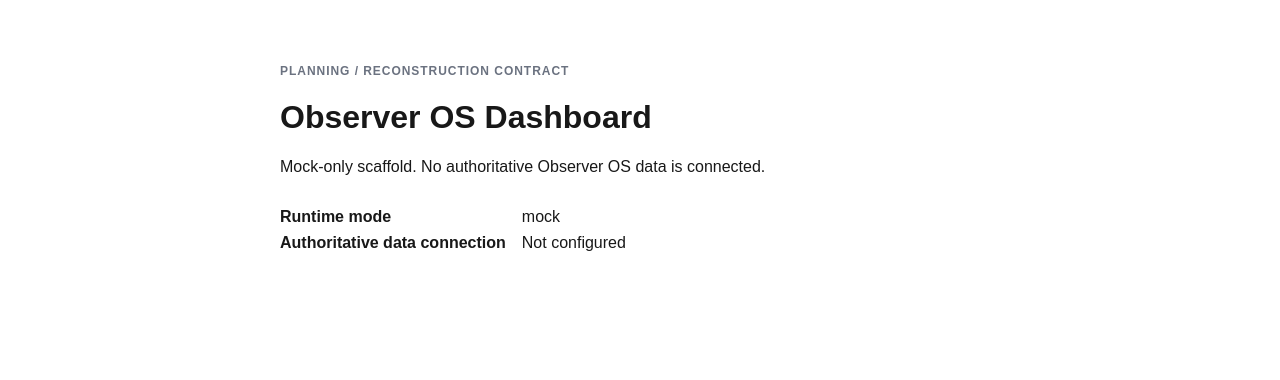
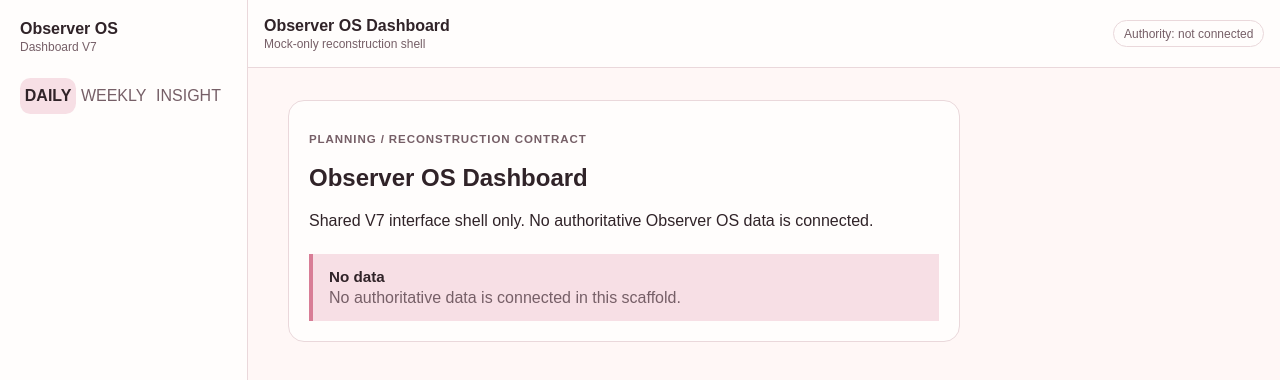
Before and after one commit to escortrogersyd3-dot/dashboard, a Next.js app: page / in a window 1280 px wide. Shown: the top 380 px of the page. Built offline with nearby package versions, Linux system fonts and the light colour scheme.

Commit message:
OTP-V7-004: V7 shared interface core
Validated static V7 shell and presentation-state boundary for the admitted task.

```diff
--- a/app/globals.css
+++ b/app/globals.css
@@ -1,42 +1,24 @@
-:root {
-  color-scheme: light;
-  font-family: Arial, sans-serif;
-  background: #ffffff;
-  color: #181818;
-}
-
-* {
-  box-sizing: border-box;
-}
-
-body {
-  margin: 0;
-}
-
-main {
-  max-width: 48rem;
-  margin: 4rem auto;
-  padding: 0 1.5rem;
-}
-
-.eyebrow {
-  color: #6b7280;
-  font-size: 0.75rem;
-  font-weight: 700;
-  letter-spacing: 0.08em;
-}
-
-dl {
-  display: grid;
-  grid-template-columns: max-content 1fr;
-  gap: 0.5rem 1rem;
-  margin-top: 2rem;
-}
-
-dt {
-  font-weight: 700;
-}
-
-dd {
-  margin: 0;
-}
+:root { color-scheme: light; font-family: Arial, sans-serif; background: #fff7f6; color: #302328; --v7-ink: #302328; --v7-muted: #765f67; --v7-paper: #fffdfc; --v7-line: #ead8db; --v7-pink: #d87d96; --v7-pink-soft: #f7dfe5; }
+* { box-sizing: border-box; }
+body { margin: 0; }
+button { font: inherit; }
+.v7-shell { min-height: 100vh; padding-bottom: 4.5rem; }
+.v7-sidebar { display: none; }
+.v7-main { min-width: 0; }
+.v7-mast { display: flex; align-items: center; justify-content: space-between; gap: 1rem; min-height: 4.25rem; padding: 0.875rem 1rem; background: var(--v7-paper); border-bottom: 1px solid var(--v7-line); }
+.v7-brand { display: grid; gap: 0.125rem; }
+.v7-brand strong { font-size: 1rem; }
+.v7-brand span, .v7-access { color: var(--v7-muted); font-size: 0.75rem; }
+.v7-access { border: 1px solid var(--v7-line); border-radius: 999px; padding: 0.35rem 0.6rem; }
+.v7-content { max-width: 88rem; margin: 0 auto; padding: 1.25rem 1rem; }
+.placeholder-panel { max-width: 42rem; border: 1px solid var(--v7-line); border-radius: 1rem; background: var(--v7-paper); padding: 1.25rem; }
+.eyebrow { color: var(--v7-muted); font-size: 0.72rem; font-weight: 700; letter-spacing: 0.08em; }
+.state-panel { margin-top: 1.5rem; border-left: 0.25rem solid var(--v7-pink); background: var(--v7-pink-soft); padding: 0.875rem 1rem; }
+.state-panel h2 { font-size: 0.95rem; margin: 0; }
+.state-panel p { margin: 0.25rem 0 0; color: var(--v7-muted); }
+.v7-bottom-nav { position: fixed; inset: auto 0 0; z-index: 10; display: grid; grid-template-columns: repeat(3, 1fr); border-top: 1px solid var(--v7-line); background: var(--v7-paper); padding: 0.4rem; }
+.v7-nav-item { border: 0; border-radius: 0.65rem; background: transparent; color: var(--v7-muted); padding: 0.55rem 0.3rem; }
+.v7-nav-item[aria-current="page"] { background: var(--v7-pink-soft); color: var(--v7-ink); font-weight: 700; }
+@media (min-width: 600px) { .v7-content { padding: 1.75rem; } }
+@media (min-width: 880px) { .v7-shell { display: grid; grid-template-columns: 15.5rem minmax(0, 1fr); padding-bottom: 0; } .v7-sidebar { display: flex; flex-direction: column; gap: 1.5rem; min-height: 100vh; padding: 1.25rem; background: var(--v7-paper); border-right: 1px solid var(--v7-line); } .v7-sidebar .v7-nav-item { text-align: left; } .v7-bottom-nav { display: none; } }
+@media (min-width: 1180px) { .v7-content { padding: 2rem 2.5rem; } }
--- a/app/page.tsx
+++ b/app/page.tsx
@@ -1,19 +1,16 @@
-import { getRuntimeBoundary } from "../src/lib/runtime-boundary";
+import { AppShell, PresentationState } from "../src/ui/interface-core";
 
 export default function Home() {
-  const boundary = getRuntimeBoundary();
-
   return (
-    <main>
-      <p className="eyebrow">PLANNING / RECONSTRUCTION CONTRACT</p>
-      <h1>Observer OS Dashboard</h1>
-      <p>{boundary.message}</p>
-      <dl>
-        <dt>Runtime mode</dt>
-        <dd>{boundary.mode}</dd>
-        <dt>Authoritative data connection</dt>
-        <dd>Not configured</dd>
-      </dl>
-    </main>
+    <AppShell activeSection="daily">
+      <section className="placeholder-panel" aria-labelledby="scaffold-title">
+        <p className="eyebrow">PLANNING / RECONSTRUCTION CONTRACT</p>
+        <h1 id="scaffold-title">Observer OS Dashboard</h1>
+        <p>
+          Shared V7 interface shell only. No authoritative Observer OS data is connected.
+        </p>
+        <PresentationState state="EMPTY" />
+      </section>
+    </AppShell>
   );
 }
--- /dev/null
+++ b/src/ui/interface-core.tsx
@@ -0,0 +1,33 @@
+import type { ReactNode } from "react";
+
+export const V7_BREAKPOINTS = [600, 880, 1180] as const;
+
+const navigation = [
+  { id: "daily", label: "DAILY", chinese: "日常", vietnamese: "Hằng ngày" },
+  { id: "weekly", label: "WEEKLY", chinese: "每周", vietnamese: "Hàng tuần" },
+  { id: "insight", label: "INSIGHT", chinese: "洞察", vietnamese: "Phân tích" },
+] as const;
+
+export type ShellSection = (typeof navigation)[number]["id"];
+export type PresentationStateKind = "LOADING" | "EMPTY" | "STALE" | "ERROR" | "PERMISSION";
+
+const stateCopy: Record<PresentationStateKind, { title: string; detail: string }> = {
+  LOADING: { title: "Loading", detail: "Waiting for a permitted Observer OS response." },
+  EMPTY: { title: "No data", detail: "No authoritative data is connected in this scaffold." },
+  STALE: { title: "Stale data", detail: "A future OS response must disclose its freshness." },
+  ERROR: { title: "Unable to load", detail: "A future OS response must provide a safe error reference." },
+  PERMISSION: { title: "Permission required", detail: "Dashboard never decides access; it only presents the OS result." },
+};
+
+export function PresentationState({ state }: { state: PresentationStateKind }) {
+  const copy = stateCopy[state];
+  return <aside className="state-panel" aria-live={state === "LOADING" ? "polite" : undefined} aria-label={state}><h2>{copy.title}</h2><p>{copy.detail}</p></aside>;
+}
+
+function Navigation({ activeSection }: { activeSection: ShellSection }) {
+  return <nav aria-label="Dashboard sections">{navigation.map((item) => <button className="v7-nav-item" key={item.id} type="button" aria-current={item.id === activeSection ? "page" : undefined} aria-label={`${item.label}: ${item.chinese} / ${item.vietnamese}`}>{item.label}</button>)}</nav>;
+}
+
+export function AppShell({ activeSection, children }: { activeSection: ShellSection; children: ReactNode }) {
+  return <div className="v7-shell"><aside className="v7-sidebar" aria-label="Desktop navigation"><div className="v7-brand"><strong>Observer OS</strong><span>Dashboard V7</span></div><Navigation activeSection={activeSection} /></aside><div className="v7-main"><header className="v7-mast"><div className="v7-brand"><strong>Observer OS Dashboard</strong><span>Mock-only reconstruction shell</span></div><span className="v7-access">Authority: not connected</span></header><main className="v7-content">{children}</main></div><div className="v7-bottom-nav"><Navigation activeSection={activeSection} /></div></div>;
+}
```
Also changed, not shown: 1 other file (tests, documents, lock files or other folders).
